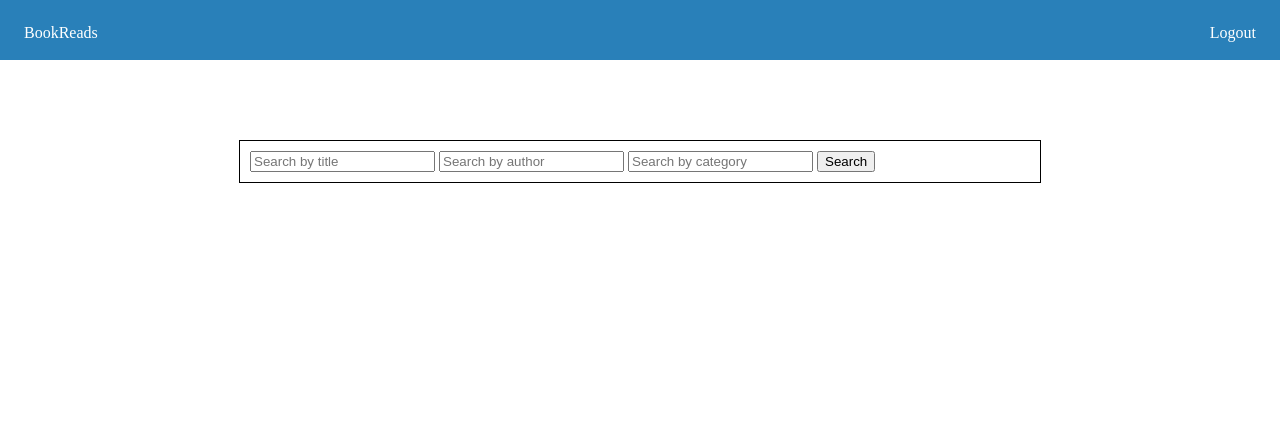
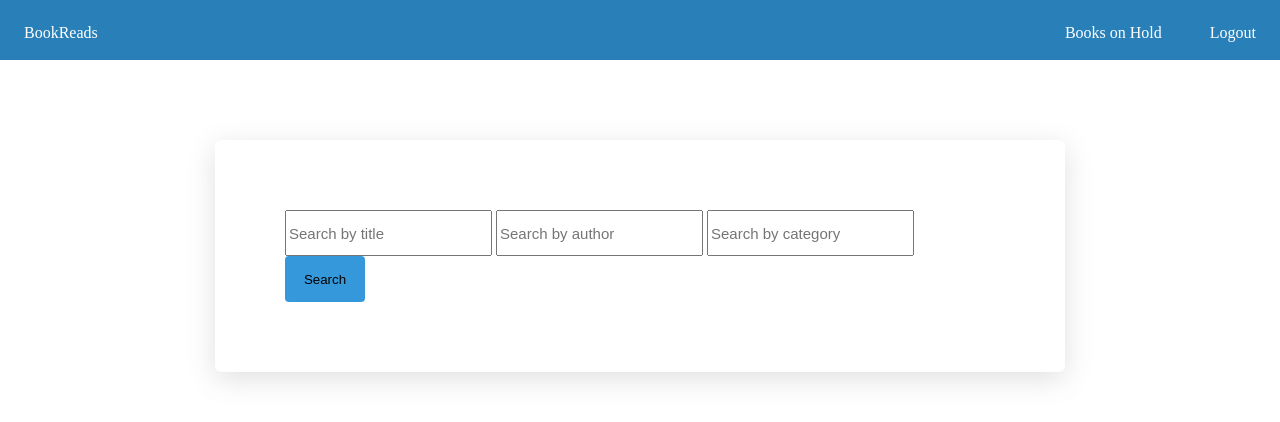
Before and after one commit to Abraham0121/Library-Website, a Flask app: template templates/home.html in a window 1280 px wide. Shown: the top 422 px of the page. Run offline with Flask 3, Linux system fonts and the light colour scheme; the template is opened without the code that fills it, so the values that code supplies are empty; the visitor is signed in with stand-in values (Sample User, id 1).

Commit message:
styling and error fix

```diff
--- a/app.py
+++ b/app.py
@@ -1,4 +1,4 @@
-from flask import Flask, flash, request, redirect, render_template, session
+from flask import Flask, jsonify, flash, request, redirect, render_template, session
 from models import connect_db, User, Book, Category_Book, Book_Author, db
 import requests, json
 
@@ -23,7 +23,7 @@ db.create_all()
 
 
 @app.route('/')
-def hello_world():
+def homepage():
     final_url = BASE_URL
     if 'title' in request.args and request.args['title']:
         final_title = request.args['title']
@@ -31,7 +31,6 @@ def hello_world():
             title_list= request.args['title'].split()
             final_title= '+'.join(title_list)
         final_url += '+intitle=' + final_title+ '+'
-        print(final_url,final_title, "HELLO")
     if 'author' in request.args and request.args['author']:
         final_author= request.args['author']
         if " " in final_author:
@@ -46,22 +45,22 @@ def hello_world():
             final_category= '+'.join(category_list)
         final_url += '+subject=' + final_category + '+'
     final_url += '&key=' + API_KEY
-    print(final_url)
-    # print(final_url)
+
     res = json.loads(requests.get(final_url).text)
     books = res['items']
     for book in books:
         if not Book.query.filter_by(title=book['volumeInfo']['title']).one_or_none():
-            # print(book['volumeInfo'].keys())
             description=""
             if 'description' in book['volumeInfo']:
                 description = book['volumeInfo']['description']
+                print(book['volumeInfo']['imageLinks']['thumbnail'])
             db_book = Book(
                 isbn=book['volumeInfo']['industryIdentifiers'][0]['identifier'],
                 title=book['volumeInfo']['title'],
                 maturity_rating=book['volumeInfo']['maturityRating'],
                 description=description,
                 image= book['volumeInfo']['imageLinks']['thumbnail']
+
             )
             db.session.add(db_book)
             db.session.commit()
@@ -69,17 +68,17 @@ def hello_world():
     first_ten_books = res['items'][:10]
     favorites = []
     if 'username' in session:
-        print(User.query.all(),session['username'],"STUFFFFFF")
-        favorites = User.query.get(session['username']).favorites
+        # cleaned up code by removing favorites and passed in user instead of User
+        user = User.query.get(session['username'])
+        return render_template('home.html', books=first_ten_books, user=user)
 
-    return render_template('home.html', books=first_ten_books, favorites=favorites, User=User)
+    return render_template('home.html', books=first_ten_books, user=None)
 
-# @app.route('/1')
-# def number_one():
-#     return "<p> 1 </p>"
+################################################### Register/Login/Logout ##############
 
 @app.route('/register', methods=['GET','POST'])
 def register():
+    """ Register """
     if request.method=="GET":
         return render_template('register.html')
     elif request.method=="POST":
@@ -103,6 +102,8 @@ def register():
 
 @app.route('/login', methods=['GET', 'POST'])
 def login():
+    """ Login """
+
     if request.method =='GET':
         return render_template('login.html')
     elif request.method == 'POST':
@@ -117,45 +118,10 @@ def login():
             flash('Sorry those login credentials do not work. Try again')
             return render_template('login.html')
 
-@app.route('/books/<int:isbn>')
-def book_detail(isbn):
-    if 'username' in session:
-        # final_url = BASE_URL + '&key='+API_KEY+'&id='+ str(id)
-        # res = json.loads(requests.get(final_url).text)
-        # book = res['items']
-        book = Book.query.get(isbn)
-        if book:
-            return render_template('book_detail.html', book=book)
-        flash('This book does not exist.')
-        return redirect('/')
-    flash('Please login to use this feature.')
-    return redirect('/login')
-
-
-@app.route('/books/<int:isbn>/favorite', methods=['POST'])
-def favorite_book(isbn):
-    book = Book.query.get(isbn)
-    if book and 'username' in session:
-        user = User.query.get(session['username'])
-        user.favorites.append(book)
-        db.session.add(user)
-        db.session.commit()
-
-
-# @app.route('/books/<int:id>/hold', methods=['POST'])
-# def hold_book(id):
-#     book = Book.query.get
-
-@app.route('/books/favorites')
-def get_favorite_books():
-    if 'username' in session:
-        user = User.query.filter_by(username=session['username'])
-        return render_template("favorites.html", favorites=user.favorites)
-    flash('You must be logged in to get your favorite books')
-    return redirect('/login')
-
 @app.route('/logout')
 def logout():
+    """ Logout """
+
     if 'username' in session:
         session.pop('username')
         flash('You have successfully logged out')
@@ -163,3 +129,65 @@ def logout():
     else:
         flash('You are not logged in')
         return redirect('/login')
+
+@app.route('/books/<isbn>')
+def book_detail(isbn):
+    """ Shows Book Detail Page """
+
+    if 'username' in session:
+        book = Book.query.get(isbn)
+        if book:
+            return render_template('book_detail.html', book=book)
+
+        flash('This book does not exist.')
+        return redirect('/')
+
+    flash('Please login to use this feature.')
+    return redirect('/login')
+
+################################################### Favorite Books ##############
+
+@app.route('/books/favorites')
+def get_favorite_books():
+    """ Get all your favorite books """
+
+    if 'username' in session:
+        user = User.query.filter_by(username=session['username'])
+        return render_template("favorites.html", favorites=user.favorites)
+
+    flash('You must be logged in to get your favorite books')
+    return redirect('/login')
+
+
+@app.route('/books/<isbn>/favorite', methods=['POST'])
+def favorite_book(isbn):
+    """ Favorite a book """
+
+    book = Book.query.get(isbn)
+    if 'username' in session:
+        # not sure why it worked. Note: I simplified by using has_favorite method instead of for loop
+        user = User.query.get(session['username'])
+        if  user.has_favorite(isbn):
+            user.favorites.remove(book)
+            db.session.commit()
+            return jsonify({"unfavorited": isbn})
+        else:
+            user = User.query.get(session['username'])
+            user.favorites.append(book)
+            db.session.add(user)
+            db.session.commit()
+            return jsonify({"favorited": isbn})
+
+################################################### Books on Hold ##############
+
+@app.route('/books')
+def show_books():
+    """ render user_books.html with all variables needed. Read the html file for more details"""
+
+    return "dummy return"
+
+@app.route('/books/<isbn>/hold', methods=['POST'])
+def make_hold():
+    """ Put a book on hold """
+
+    return "dummy return"
--- a/static/app.css
+++ b/static/app.css
@@ -35,16 +35,20 @@ nav a{
 }
 
 /***************************************Home*/
+
 * {
     text-decoration: none;
 }
 #Home {
     width: 800px;
-    /* height: 400px; */
     margin: 0 auto;
-    border: 1px solid black;
+    /* border: 1px solid black; */
+    border-radius: 6px;
     position: relative;
     top: 80px;
+    padding: 25px;
+    color: #ecf0f1;
+    box-shadow: rgba(100, 100, 111, 0.2) 0px 7px 29px 0px;
 }
 
 #Home-Welcome{
@@ -52,25 +56,58 @@ nav a{
 }
 
 #Home-search-form {
-    padding: 10px;
+    margin: 45px;
+}
+
+#Home-search-form input{
+    height: 40px;
+    font-size: 15px;
+    /* width: 60px; */
+}
+
+#Home-search-button{
+    background-color: #3498db;
+    border-radius: 4px;
+    border: 0;
+    padding: 5px;
+    width: 80px;
+    height: 46px;
 }
 
 #Home ul {
     list-style: none;
+    padding: 0;
+    margin: 0;
 }
 
 .book-preview {
-    border: 2px solid green;
+    /* border: 2px solid green; */
     padding: 10px;
+    background-color: #C0C0C0;
+    box-shadow: rgba(0, 0, 0, 0.35) 0px 5px 15px;
+    margin-bottom: 15px;
+}
 
-}
 #book-previews li {
     position: relative;
 }
 
-
-#star-container {
+.star-container {
     position: absolute;
     top: 5px;
     right: 5px;
+    cursor: pointer;
 }
+
+/***************************************Book Detail*/
+
+.Book-detail{
+    padding: 10px;
+    border: 4px solid green;
+}
+
+.Book-detail-image-container{
+    width: 130px;
+    padding: 5px;
+    border: 4px solid black;
+}
--- a/static/favorite.js
+++ b/static/favorite.js
@@ -1,13 +1,18 @@
-const starContainer = document.querySelector("#star-container");
-starContainer.addEventListener("click", async function(e){
-    if (e.currentTarget.firstElementChild.id=="empty-star"){
-        starContainer.innerHTML = '<svg xmlns="http://www.w3.org/2000/svg" viewBox="0 0 576 512" width="35px" height="35px"><!--!Font Awesome Free 6.6.0 by @fontawesome - https://fontawesome.com License - https://fontawesome.com/license/free Copyright 2024 Fonticons, Inc.--><path d="M316.9 18C311.6 7 300.4 0 288.1 0s-23.4 7-28.8 18L195 150.3 51.4 171.5c-12 1.8-22 10.2-25.7 21.7s-.7 24.2 7.9 32.7L137.8 329 113.2 474.7c-2 12 3 24.2 12.9 31.3s23 8 33.8 2.3l128.3-68.5 128.3 68.5c10.8 5.7 23.9 4.9 33.8-2.3s14.9-19.3 12.9-31.3L438.5 329 542.7 225.9c8.6-8.5 11.7-21.2 7.9-32.7s-13.7-19.9-25.7-21.7L381.2 150.3 316.9 18z"/></svg>';
-        starContainer.firstChild.id = 'full-star';
-    } else if (e.currentTarget.firstElementChild.id=="full-star"){
-        starContainer.innerHTML = '<svg xmlns="http://www.w3.org/2000/svg" viewBox="0 0 576 512" width="35px" height="35px"><!--!Font Awesome Free 6.6.0 by @fontawesome - https://fontawesome.com License - https://fontawesome.com/license/free Copyright 2024 Fonticons, Inc.--><path d="M287.9 0c9.2 0 17.6 5.2 21.6 13.5l68.6 141.3 153.2 22.6c9 1.3 16.5 7.6 19.3 16.3s.5 18.1-5.9 24.5L433.6 328.4l26.2 155.6c1.5 9-2.2 18.1-9.7 23.5s-17.3 6-25.3 1.7l-137-73.2L151 509.1c-8.1 4.3-17.9 3.7-25.3-1.7s-11.2-14.5-9.7-23.5l26.2-155.6L31.1 218.2c-6.5-6.4-8.7-15.9-5.9-24.5s10.3-14.9 19.3-16.3l153.2-22.6L266.3 13.5C270.4 5.2 278.7 0 287.9 0zm0 79L235.4 187.2c-3.5 7.1-10.2 12.1-18.1 13.3L99 217.9 184.9 303c5.5 5.5 8.1 13.3 6.8 21L171.4 443.7l105.2-56.2c7.1-3.8 15.6-3.8 22.6 0l105.2 56.2L384.2 324.1c-1.3-7.7 1.2-15.5 6.8-21l85.9-85.1L358.6 200.5c-7.8-1.2-14.6-6.1-18.1-13.3L287.9 79z"/></svg>';
-        starContainer.firstChild.id = 'empty-star';
-    }
-    console.log(e.currentTarget.parentNode,"hi")
-    const res = await axios.post(`/books/${e.currentTarget.parentNode.id}/favorite`)
-    console.log(res)
-})
+// select all starContainers and not one querySelector vs querySelectorAll
+
+// explain async/await
+const starContainers = document.querySelectorAll(".star-container");
+
+for (let container of starContainers){
+    container.addEventListener("click", async function(e){
+        if (e.currentTarget.firstElementChild.id=="empty-star"){
+            container.innerHTML = '<svg xmlns="http://www.w3.org/2000/svg" fill="yellow" viewBox="0 0 576 512" width="35px" height="35px"><!--!Font Awesome Free 6.6.0 by @fontawesome - https://fontawesome.com License - https://fontawesome.com/license/free Copyright 2024 Fonticons, Inc.--><path d="M316.9 18C311.6 7 300.4 0 288.1 0s-23.4 7-28.8 18L195 150.3 51.4 171.5c-12 1.8-22 10.2-25.7 21.7s-.7 24.2 7.9 32.7L137.8 329 113.2 474.7c-2 12 3 24.2 12.9 31.3s23 8 33.8 2.3l128.3-68.5 128.3 68.5c10.8 5.7 23.9 4.9 33.8-2.3s14.9-19.3 12.9-31.3L438.5 329 542.7 225.9c8.6-8.5 11.7-21.2 7.9-32.7s-13.7-19.9-25.7-21.7L381.2 150.3 316.9 18z"/></svg>';
+            container.firstChild.id = 'full-star';
+        } else if (e.currentTarget.firstElementChild.id=="full-star"){
+            container.innerHTML = '<svg xmlns="http://www.w3.org/2000/svg" fill="yellow" viewBox="0 0 576 512" width="35px" height="35px"><!--!Font Awesome Free 6.6.0 by @fontawesome - https://fontawesome.com License - https://fontawesome.com/license/free Copyright 2024 Fonticons, Inc.--><path d="M287.9 0c9.2 0 17.6 5.2 21.6 13.5l68.6 141.3 153.2 22.6c9 1.3 16.5 7.6 19.3 16.3s.5 18.1-5.9 24.5L433.6 328.4l26.2 155.6c1.5 9-2.2 18.1-9.7 23.5s-17.3 6-25.3 1.7l-137-73.2L151 509.1c-8.1 4.3-17.9 3.7-25.3-1.7s-11.2-14.5-9.7-23.5l26.2-155.6L31.1 218.2c-6.5-6.4-8.7-15.9-5.9-24.5s10.3-14.9 19.3-16.3l153.2-22.6L266.3 13.5C270.4 5.2 278.7 0 287.9 0zm0 79L235.4 187.2c-3.5 7.1-10.2 12.1-18.1 13.3L99 217.9 184.9 303c5.5 5.5 8.1 13.3 6.8 21L171.4 443.7l105.2-56.2c7.1-3.8 15.6-3.8 22.6 0l105.2 56.2L384.2 324.1c-1.3-7.7 1.2-15.5 6.8-21l85.9-85.1L358.6 200.5c-7.8-1.2-14.6-6.1-18.1-13.3L287.9 79z"/></svg>';
+            container.firstChild.id = 'empty-star';
+        }
+
+        const res = await axios.post(`/books/${e.currentTarget.parentNode.id}/favorite`)
+    })
+}
--- a/templates/base.html
+++ b/templates/base.html
@@ -16,6 +16,7 @@
             <li><a href="/login">Login</a></li>
             <li><a href="/register">Register</a></li>
             {% else %}
+            <li><a href="/books/onhold">Books on Hold</a></li>
             <li><a href="/logout">Logout</a></li>
             {% endif %}
         </ul>
--- a/templates/book_detail.html
+++ b/templates/book_detail.html
@@ -1,8 +1,10 @@
 {% extends 'base.html' %}
 {% block content %}
-<div>
+<div class="Book-detail">
     <h1>{{ book.title }}</h1>
-    <img src="{{ book.image }}">
+    <div class="Book-detail-image-container">
+        <img src="{{ book.image }}">
+    </div>
     <p>This book is rated {{ book.maturity_rating }}.</p>
     <p>Description: {{book.description}}</p>
 </div>
--- a/templates/home.html
+++ b/templates/home.html
@@ -8,25 +8,32 @@
         <input type="text" placeholder="Search by title" name="title">
         <input type="text" placeholder="Search by author" name="author">
         <input type="text" placeholder="Search by category" name="category">
-<button>Search</button>
+        <button id="Home-search-button">Search</button>
     </form>
-{% if url %}
+    {% endif %}
 
-{% else %}
-{% endif %}
-{% endif %}
     {% if books %}
     <div id="book-previews">
         {% if books %}
         <ul>
             {% for book in books %}
-                <li class="book-preview" id="{{book.isbn}}">
+            <li class="book-preview" id="{{book['volumeInfo']['industryIdentifiers'][0]['identifier']}}">
                 {% if 'username' in session %}
-                        <div id="star-container">
-                            {% if User.query.get(session['username']).has_favorite(book) %}
-                                <svg id="full-star" xmlns="http://www.w3.org/2000/svg" viewBox="0 0 576 512" width="35px" height="35px"><!--!Font Awesome Free 6.6.0 by @fontawesome - https://fontawesome.com License - https://fontawesome.com/license/free Copyright 2024 Fonticons, Inc.--><path d="M316.9 18C311.6 7 300.4 0 288.1 0s-23.4 7-28.8 18L195 150.3 51.4 171.5c-12 1.8-22 10.2-25.7 21.7s-.7 24.2 7.9 32.7L137.8 329 113.2 474.7c-2 12 3 24.2 12.9 31.3s23 8 33.8 2.3l128.3-68.5 128.3 68.5c10.8 5.7 23.9 4.9 33.8-2.3s14.9-19.3 12.9-31.3L438.5 329 542.7 225.9c8.6-8.5 11.7-21.2 7.9-32.7s-13.7-19.9-25.7-21.7L381.2 150.3 316.9 18z"/></svg>
+                <div class="star-container">
+                    {% if user.has_favorite(book['volumeInfo']['industryIdentifiers'][0]['identifier']) %}
+                    <svg id="full-star" fill="yellow" xmlns="http://www.w3.org/2000/svg" viewBox="0 0 576 512"
+                        width="35px"
+                        height="35px"><!--!Font Awesome Free 6.6.0 by @fontawesome - https://fontawesome.com License - https://fontawesome.com/license/free Copyright 2024 Fonticons, Inc.-->
+                        <path
+                            d="M316.9 18C311.6 7 300.4 0 288.1 0s-23.4 7-28.8 18L195 150.3 51.4 171.5c-12 1.8-22 10.2-25.7 21.7s-.7 24.2 7.9 32.7L137.8 329 113.2 474.7c-2 12 3 24.2 12.9 31.3s23 8 33.8 2.3l128.3-68.5 128.3 68.5c10.8 5.7 23.9 4.9 33.8-2.3s14.9-19.3 12.9-31.3L438.5 329 542.7 225.9c8.6-8.5 11.7-21.2 7.9-32.7s-13.7-19.9-25.7-21.7L381.2 150.3 316.9 18z" />
+                    </svg>
                     {% else %}
-                                <svg id="empty-star" xmlns="http://www.w3.org/2000/svg" viewBox="0 0 576 512" width="35px" height="35px" color="yellow"><!--!Font Awesome Free 6.6.0 by @fontawesome - https://fontawesome.com License - https://fontawesome.com/license/free Copyright 2024 Fonticons, Inc.--><path d="M287.9 0c9.2 0 17.6 5.2 21.6 13.5l68.6 141.3 153.2 22.6c9 1.3 16.5 7.6 19.3 16.3s.5 18.1-5.9 24.5L433.6 328.4l26.2 155.6c1.5 9-2.2 18.1-9.7 23.5s-17.3 6-25.3 1.7l-137-73.2L151 509.1c-8.1 4.3-17.9 3.7-25.3-1.7s-11.2-14.5-9.7-23.5l26.2-155.6L31.1 218.2c-6.5-6.4-8.7-15.9-5.9-24.5s10.3-14.9 19.3-16.3l153.2-22.6L266.3 13.5C270.4 5.2 278.7 0 287.9 0zm0 79L235.4 187.2c-3.5 7.1-10.2 12.1-18.1 13.3L99 217.9 184.9 303c5.5 5.5 8.1 13.3 6.8 21L171.4 443.7l105.2-56.2c7.1-3.8 15.6-3.8 22.6 0l105.2 56.2L384.2 324.1c-1.3-7.7 1.2-15.5 6.8-21l85.9-85.1L358.6 200.5c-7.8-1.2-14.6-6.1-18.1-13.3L287.9 79z"/></svg>
+                    <svg id="empty-star" fill="yellow" xmlns="http://www.w3.org/2000/svg" viewBox="0 0 576 512"
+                        width="35px" height="35px"
+                        color="yellow"><!--!Font Awesome Free 6.6.0 by @fontawesome - https://fontawesome.com License - https://fontawesome.com/license/free Copyright 2024 Fonticons, Inc.-->
+                        <path
+                            d="M287.9 0c9.2 0 17.6 5.2 21.6 13.5l68.6 141.3 153.2 22.6c9 1.3 16.5 7.6 19.3 16.3s.5 18.1-5.9 24.5L433.6 328.4l26.2 155.6c1.5 9-2.2 18.1-9.7 23.5s-17.3 6-25.3 1.7l-137-73.2L151 509.1c-8.1 4.3-17.9 3.7-25.3-1.7s-11.2-14.5-9.7-23.5l26.2-155.6L31.1 218.2c-6.5-6.4-8.7-15.9-5.9-24.5s10.3-14.9 19.3-16.3l153.2-22.6L266.3 13.5C270.4 5.2 278.7 0 287.9 0zm0 79L235.4 187.2c-3.5 7.1-10.2 12.1-18.1 13.3L99 217.9 184.9 303c5.5 5.5 8.1 13.3 6.8 21L171.4 443.7l105.2-56.2c7.1-3.8 15.6-3.8 22.6 0l105.2 56.2L384.2 324.1c-1.3-7.7 1.2-15.5 6.8-21l85.9-85.1L358.6 200.5c-7.8-1.2-14.6-6.1-18.1-13.3L287.9 79z" />
+                    </svg>
                     {% endif %}
                 </div>
                 {% endif %}
```
Also changed, not shown: models.py (+11 -6 lines), templates/user_books.html (added, +7 -0 lines). Lines whose indentation alone changed are shown as unchanged.
